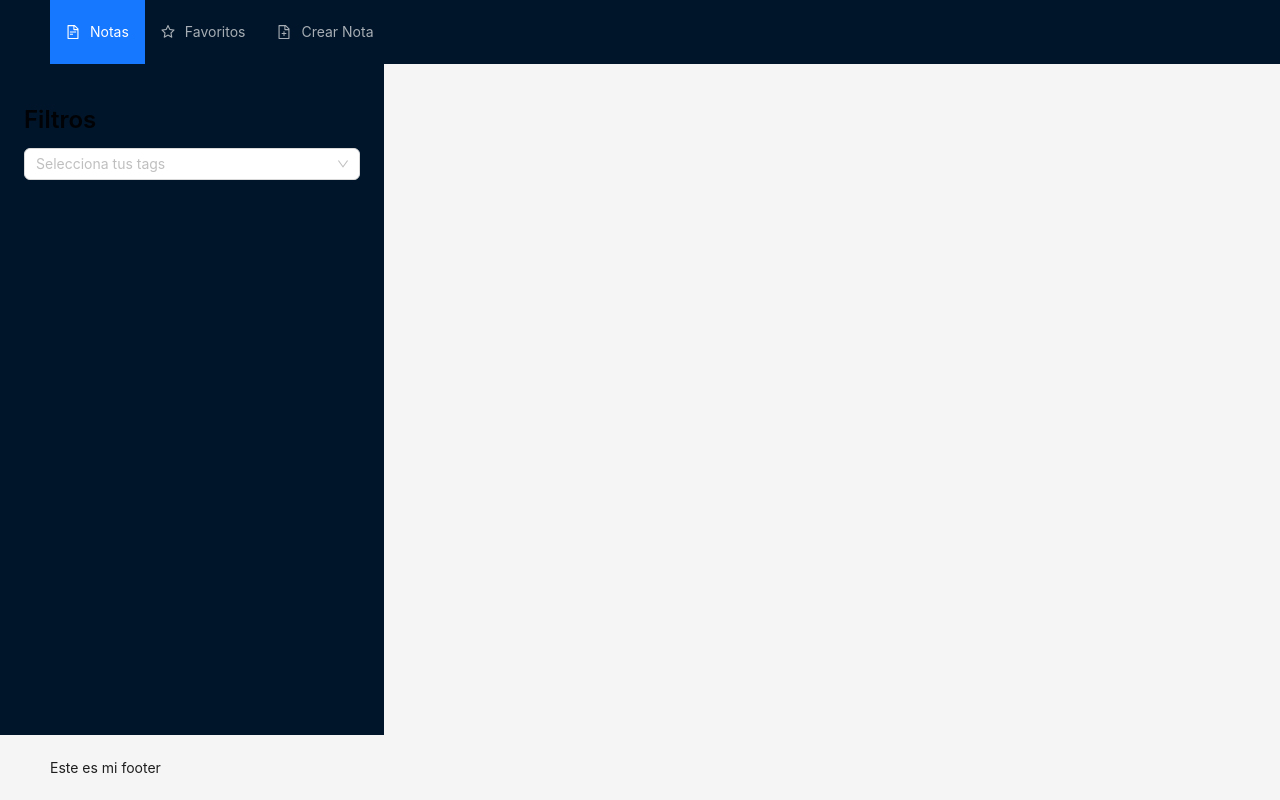
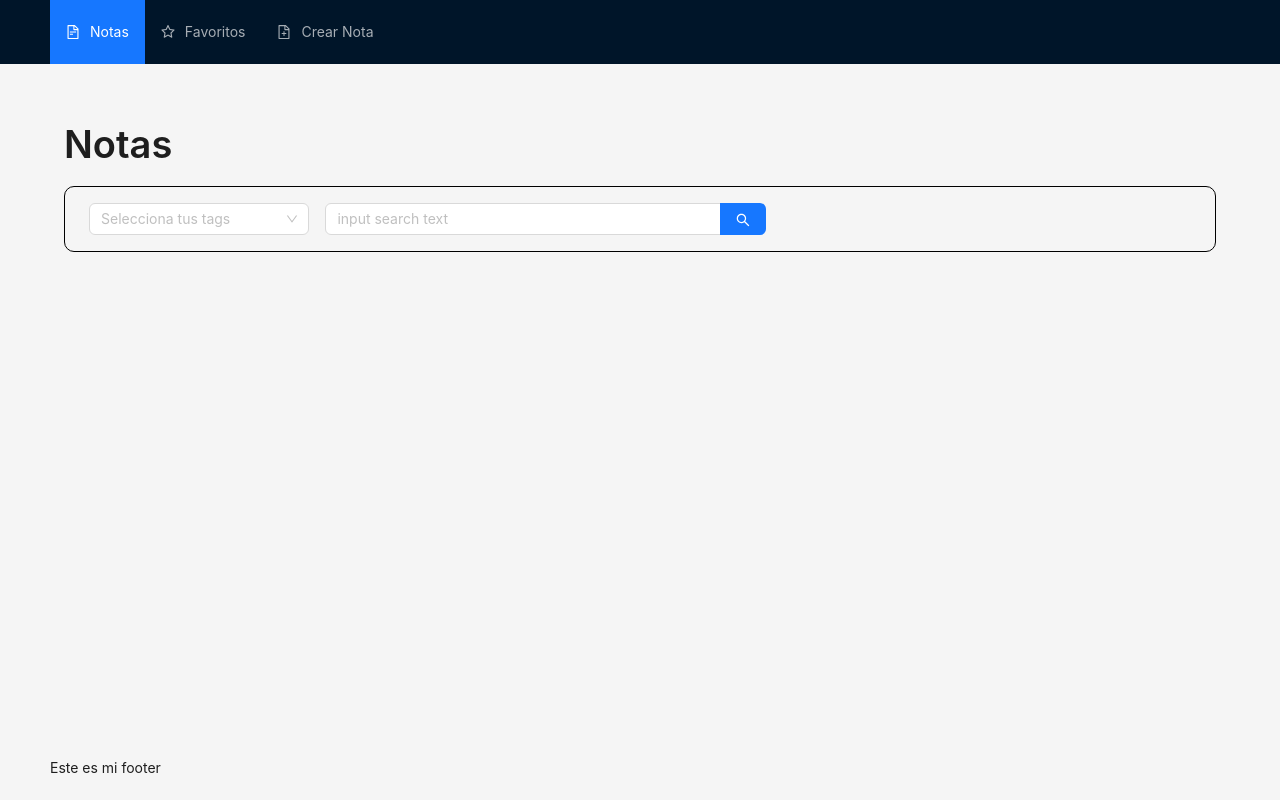
Before and after one commit to DanielAizcorbe/notes-app, a React (Create React App) app: page / in a window 1280 px wide. Built offline with nearby package versions, Linux system fonts and the light colour scheme.

Commit message:
add filters en la pantalla de notas

```diff
--- a/src/components/Home/Home.js
+++ b/src/components/Home/Home.js
@@ -2,39 +2,16 @@ import { Layout } from 'antd'
 import { Footer } from 'antd/es/layout/layout';
 import React, { useState } from 'react'
 import HeaderHome from './header/HeaderHome';
-import { Filters } from './content/Filters';
+import { ContentHome } from './content/ContentHome';
 
 export const Home = () => {
-
-    const tags = [
-        {
-            label: "programming",
-            value: "red"
-        },
-        {
-            label: "computer",
-            value: "blue"
-        },
-        {
-            label: "language",
-            value: "green"
-        }
-    ];
-
-    const [selectedTags, setSelectedTags] = useState([]);
 
     return (
         <Layout
             style={{ width: "100%", height: "100%" }}
         >
             <HeaderHome />
-            <Layout>
-                <Filters
-                    tags={tags}
-                    handleSelectedTags={setSelectedTags}
-                    selectedTags={selectedTags}
-                />
-            </Layout>
+            <ContentHome />
             <Footer>
                 Este es mi footer
             </Footer>
--- /dev/null
+++ b/src/components/Home/content/ContentHome.js
@@ -0,0 +1,55 @@
+import { Content } from 'antd/es/layout/layout'
+import React, { useState } from 'react'
+import { Filters } from './Filters'
+import Title from 'antd/es/typography/Title';
+
+export const ContentHome = () => {
+
+    const tags = [
+        {
+            label: "computer",
+            color: "red"
+        },
+        {
+            label: "language",
+            color: "green"
+        },
+        {
+            label: "teatro",
+            color: "blue"
+        },
+        {
+            label: "español",
+            color: "yellow"
+        },
+        {
+            label: "sistemas",
+            color: "pink"
+        },
+        {
+            label: "react",
+            color: "lightblue"
+        }
+    ];
+
+    const [selectedTags, setSelectedTags] = useState([]);
+
+    const styleContent = {
+        padding: "2rem 4rem",
+    };
+
+    return (
+        <Content
+            style={styleContent}
+        >
+            <Title>
+                Notas
+            </Title>
+            <Filters
+                tags={tags}
+                handleSelectedTags={setSelectedTags}
+                selectedTags={selectedTags}
+            />
+        </Content>
+    )
+}
--- a/src/components/Home/content/Filters.js
+++ b/src/components/Home/content/Filters.js
@@ -1,30 +1,31 @@
 import { Flex } from 'antd'
-import Sider from 'antd/es/layout/Sider'
 import React from 'react'
 import TagSelect from './TagSelect'
-import Title from 'antd/es/typography/Title'
+import { SearchBar } from './SearchBar'
 
-export const Filters = ({tags, handleSelectedTags, selectedTags}) => {
+export const Filters = ({ tags, handleSelectedTags, selectedTags }) => {
 
-
+    const styleContainer = {
+        padding: "1rem 1.5rem",
+        borderRadius: "10px",
+        border: "1px solid black",
+    };
 
     return (
-        <Sider
-            width={"30%"}
+        <Flex
+            horizontal
+            style={styleContainer}
+            justify="flex-start"
+            align='center'
+            gap={"1rem"}
         >
-            <Flex
-                vertical
-                style={{padding: "1rem 1.5rem"}}
-            >
-                <Title level={3}>
-                    Filtros
-                </Title>
             <TagSelect
                 tags={tags}
                 handleSelectedTags={handleSelectedTags}
                 selectedTags={selectedTags}
             />
+            <SearchBar
+            />
         </Flex>
-        </Sider>
     )
 }
--- /dev/null
+++ b/src/components/Home/content/SearchBar.js
@@ -0,0 +1,23 @@
+import Search from 'antd/es/input/Search'
+import React from 'react'
+
+export const SearchBar = ({}) => {
+
+    const handleSearch = (e) => {
+
+    }
+
+    const styles = {
+        width: "40%",
+
+    };
+
+    return (
+        <Search
+            placeholder="input search text"
+            onSearch={() => {}}
+            enterButton
+            style={styles}
+        />
+    )
+}
--- a/src/components/Home/content/TagSelect.js
+++ b/src/components/Home/content/TagSelect.js
@@ -1,32 +1,19 @@
 import { Select, Tag } from 'antd'
-import React, { useState } from 'react'
+import React from 'react'
 
-const TagSelect = () => {
-
-    const tags2 = [
-        {
-            label: "computer",
-            color: "red"
-        },
-        {
-            label: "language",
-            color: "green"
-        }
-    ];
-
-    const [selected, setSelected] = useState([]);
+const TagSelect = ({ tags, handleSelectedTags, selectedTags }) => {
 
     const tagRender = (props) => {
         const { label, closable, onClose } = props;
-        const color = tags2.find(tag => tag.label === label)?.color;
+        const color = tags.find(tag => tag.label === label)?.color;
         const onPreventMouseDown = (event) => {
             event.preventDefault();
             event.stopPropagation();
         };
 
         const unselectTag = () => {
-            const newSelected = selected.filter(t => t.label !== label);
-            setSelected(newSelected);
+            const newSelected = selectedTags.filter(t => t.label !== label);
+            handleSelectedTags(newSelected);
         }
 
         return (
@@ -46,18 +33,24 @@ const TagSelect = () => {
     };
 
     const handleChange = (options) => {
-        const selectedOptions = options.map(label => tags2.find(t => t.label === label));
-        setSelected(selectedOptions);
+        const selectedOptions = options.map(label => tags.find(t => t.label === label));
+        handleSelectedTags(selectedOptions);
     }
+
+    const stylesContainer = {
+        width: "20%",
+    };
 
     return (
         <Select
+            allowClear
             mode='tags'
             tagRender={tagRender}
-            options={tags2.map(t => ({ label: t.label, value: t.label }))}
+            options={tags.map(t => ({ label: t.label, value: t.label }))}
             placeholder="Selecciona tus tags"
             onChange={handleChange}
-            value={selected.map(tag => tag.label)}
+            value={selectedTags.map(tag => tag.label)}
+            style={stylesContainer}
         />
     );
 }
```
Also changed, not shown: src/components/Home/content/ListaNotas.js (added, +17 -0 lines). Lines whose indentation alone changed are shown as unchanged.
